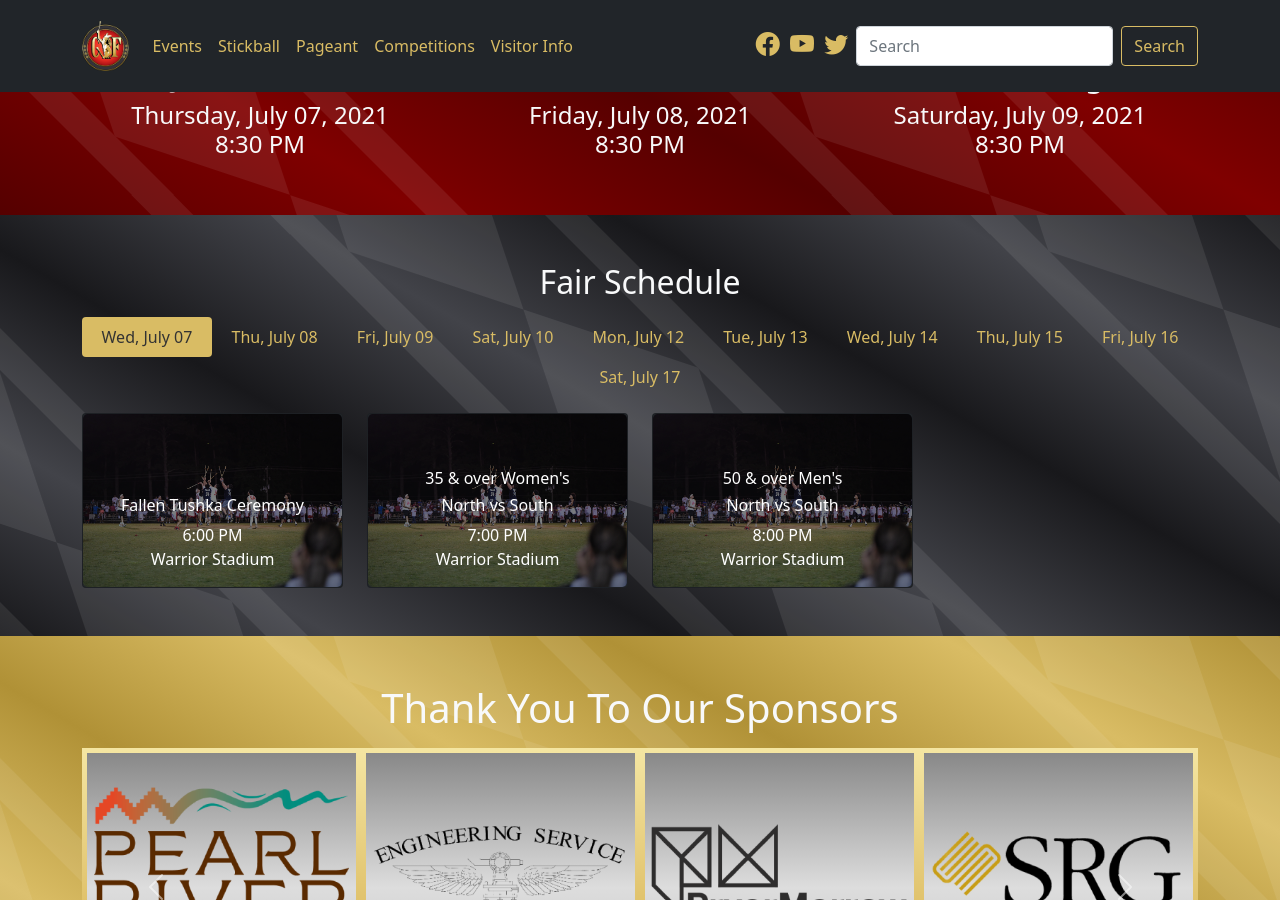
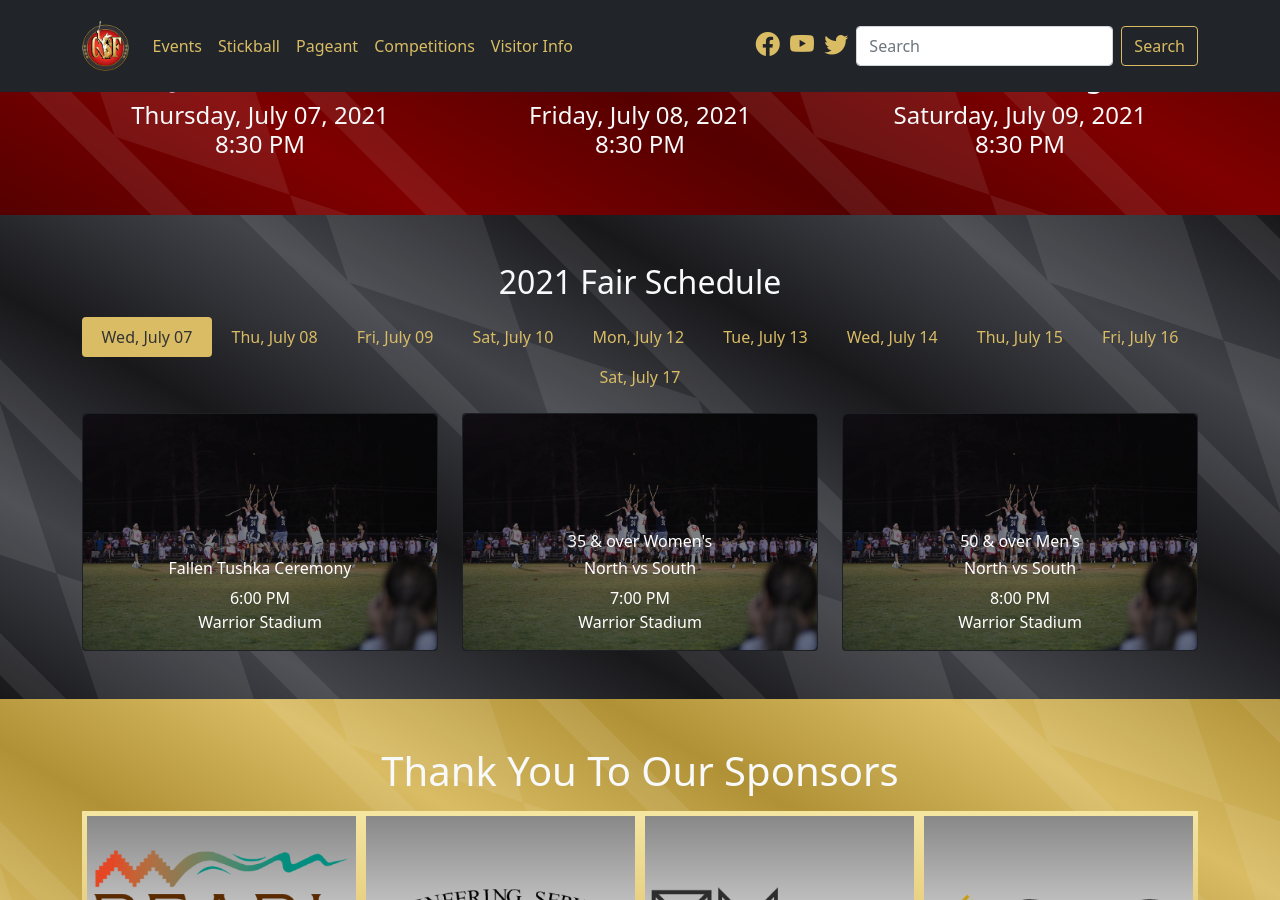
Before and after one commit to smattera/smattera.github.io, a Jekyll site: the page built from events/index.md, in a window 1280 px wide and 900 px high, scrolled down 584 px. Built offline with Jekyll 4.4.1, drawn with Linux system fonts in a browser that asks for light colours; nearby versions of some CDN libraries.

Commit message:
Update events.html

```diff
--- a/_includes/event-card.html
+++ b/_includes/event-card.html
@@ -1,6 +1,6 @@
 <div class="col">
   <div class="card bg-dark text-white">
-    <img src="/assets/img/{{ include.file }}.jpg" alt="{{ include.alt }}" class="img-fluid rounded-3" style="filter: brightness(50%)">
+    <img src="/assets/img/{{ include.file }}.jpg" alt="{{ include.file }}" class="img-fluid rounded-3" style="filter: brightness(50%)">
     <div class="card-img-overlay h-100 d-flex flex-column justify-content-end">
       <h6 class="card-text">{{ include.div}}</h6>
       <h6 class="card-title">{{ include.title }}</h6>
--- a/_includes/events.html
+++ b/_includes/events.html
@@ -24,7 +24,7 @@
 
 <section class="diamond-bg2 text-light py-5 text-center">
   <div class="container">
-    <h2 class="pb-2">Fair Schedule</h2>
+    <h2 class="pb-2">2021 Fair Schedule</h2>
 
     <ul class="nav nav-pills nav-fill" id="myTab" role="tablist">
       {% include event-tab.html class="active" day="dayOne" date="Wed, July 07" %}
@@ -40,100 +40,101 @@
     </ul>
     <div class="tab-content pt-3" id="myTabContent">
       <div class="tab-pane fade show active" id="dayOne" role="tabpanel" aria-labelledby="dayOne-tab">
-        <div class="row row-cols-1 row-cols-md-2 row-cols-lg-4 g-4">
-          {% include event-card.html file="stickball2" alt="Stickball" title="Fallen Tushka Ceremony" time="6:00 PM" loc="Warrior Stadium" %}
-          {% include event-card.html file="stickball2" alt="Stickball" div="35 & over Women's" title="North vs South" time="7:00 PM" loc="Warrior Stadium" %}
-          {% include event-card.html file="stickball2" alt="Stickball" div="50 & over Men's" title="North vs South" time="8:00 PM" loc="Warrior Stadium" %}
+        <div class="row row-cols-1 row-cols-md-2 row-cols-lg-3 g-4">
+          {% include event-card.html file="stickball" title="Fallen Tushka Ceremony" time="6:00 PM" loc="Warrior Stadium" %}
+          {% include event-card.html file="stickball" div="35 & over Women's" title="North vs South" time="7:00 PM" loc="Warrior Stadium" %}
+          {% include event-card.html file="stickball" div="50 & over Men's" title="North vs South" time="8:00 PM" loc="Warrior Stadium" %}
         </div>
       </div>
       <div class="tab-pane fade" id="dayTwo" role="tabpanel" aria-labelledby="dayTwo-tab">
         <div class="row row-cols-1 row-cols-md-2 row-cols-lg-4 g-4">
           {% include event-card.html file="midway" alt="Midway" title="Midway Opens" time="5:00 PM" loc="Midway" %}
-          {% include event-card.html file="stickball2" alt="Stickball" div="Pushmataha" title="G1: Pearl River vs Nanih Waiya Attitude" time="5:00 PM" loc="Warrior Stadium" %}
-          {% include event-card.html file="stickball2" alt="Stickball" div="Pushmataha" title="G2: Koni Osi vs Bok Cito" time="6:00 PM" loc="Warrior Stadium" %}
-          {% include event-card.html file="stickball2" alt="Stickball" title="Fallen Tushka Ceremony" time="6:00 PM" loc="Warrior Stadium" %}
-          {% include event-card.html file="stickball2" alt="Stickball" title="Fallen Tushka Ceremony" time="6:00 PM" loc="Warrior Stadium" %}
-          {% include event-card.html file="stickball2" alt="Stickball" title="Fallen Tushka Ceremony" time="6:00 PM" loc="Warrior Stadium" %}
+          {% include event-card.html file="stickball" div="Pushmataha" title="G1: Pearl River vs Nanih Waiya Attitude" time="5:00 PM" loc="Warrior Stadium" %}
+          {% include event-card.html file="stickball" div="Pushmataha" title="G2: Koni Osi vs Bok Cito" time="6:00 PM" loc="Warrior Stadium" %}
+          {% include event-card.html file="stickball" title="Fallen Tushka Ceremony" time="6:00 PM" loc="Warrior Stadium" %}
+          {% include event-card.html file="stickball" title="Fallen Tushka Ceremony" time="6:00 PM" loc="Warrior Stadium" %}
+          {% include event-card.html file="stickball" title="Fallen Tushka Ceremony" time="6:00 PM" loc="Warrior Stadium" %}
+          {% include event-card.html file="midway" alt="Midway" title="Midway Closes" time="12:00 AM" loc="Midway" %}
         </div>
       </div>
       <div class="tab-pane fade" id="dayThree" role="tabpanel" aria-labelledby="dayThree-tab">
         <div class="row row-cols-1 row-cols-md-2 row-cols-lg-4 g-4">
-          {% include event-card.html file="stickball2" alt="Stickball" title="Fallen Tushka Ceremony" time="6:00 PM" loc="Warrior Stadium" %}
-          {% include event-card.html file="stickball2" alt="Stickball" title="Fallen Tushka Ceremony" time="6:00 PM" loc="Warrior Stadium" %}
-          {% include event-card.html file="stickball2" alt="Stickball" title="Fallen Tushka Ceremony" time="6:00 PM" loc="Warrior Stadium" %}
-          {% include event-card.html file="stickball2" alt="Stickball" title="Fallen Tushka Ceremony" time="6:00 PM" loc="Warrior Stadium" %}
-          {% include event-card.html file="stickball2" alt="Stickball" title="Fallen Tushka Ceremony" time="6:00 PM" loc="Warrior Stadium" %}
-          {% include event-card.html file="stickball2" alt="Stickball" title="Fallen Tushka Ceremony" time="6:00 PM" loc="Warrior Stadium" %}
+          {% include event-card.html file="stickball" title="Fallen Tushka Ceremony" time="6:00 PM" loc="Warrior Stadium" %}
+          {% include event-card.html file="stickball" title="Fallen Tushka Ceremony" time="6:00 PM" loc="Warrior Stadium" %}
+          {% include event-card.html file="stickball" title="Fallen Tushka Ceremony" time="6:00 PM" loc="Warrior Stadium" %}
+          {% include event-card.html file="stickball" title="Fallen Tushka Ceremony" time="6:00 PM" loc="Warrior Stadium" %}
+          {% include event-card.html file="stickball" title="Fallen Tushka Ceremony" time="6:00 PM" loc="Warrior Stadium" %}
+          {% include event-card.html file="stickball" title="Fallen Tushka Ceremony" time="6:00 PM" loc="Warrior Stadium" %}
         </div>
       </div>
       <div class="tab-pane fade" id="dayFour" role="tabpanel" aria-labelledby="dayFour-tab">
         <div class="row row-cols-1 row-cols-md-2 row-cols-lg-4 g-4">
-          {% include event-card.html file="stickball2" alt="Stickball" title="Fallen Tushka Ceremony" time="6:00 PM" loc="Warrior Stadium" %}
-          {% include event-card.html file="stickball2" alt="Stickball" title="Fallen Tushka Ceremony" time="6:00 PM" loc="Warrior Stadium" %}
-          {% include event-card.html file="stickball2" alt="Stickball" title="Fallen Tushka Ceremony" time="6:00 PM" loc="Warrior Stadium" %}
-          {% include event-card.html file="stickball2" alt="Stickball" title="Fallen Tushka Ceremony" time="6:00 PM" loc="Warrior Stadium" %}
-          {% include event-card.html file="stickball2" alt="Stickball" title="Fallen Tushka Ceremony" time="6:00 PM" loc="Warrior Stadium" %}
-          {% include event-card.html file="stickball2" alt="Stickball" title="Fallen Tushka Ceremony" time="6:00 PM" loc="Warrior Stadium" %}
+          {% include event-card.html file="stickball" title="Fallen Tushka Ceremony" time="6:00 PM" loc="Warrior Stadium" %}
+          {% include event-card.html file="stickball" title="Fallen Tushka Ceremony" time="6:00 PM" loc="Warrior Stadium" %}
+          {% include event-card.html file="stickball" title="Fallen Tushka Ceremony" time="6:00 PM" loc="Warrior Stadium" %}
+          {% include event-card.html file="stickball" title="Fallen Tushka Ceremony" time="6:00 PM" loc="Warrior Stadium" %}
+          {% include event-card.html file="stickball" title="Fallen Tushka Ceremony" time="6:00 PM" loc="Warrior Stadium" %}
+          {% include event-card.html file="stickball" title="Fallen Tushka Ceremony" time="6:00 PM" loc="Warrior Stadium" %}
         </div>
       </div>
       <div class="tab-pane fade" id="dayFive" role="tabpanel" aria-labelledby="dayFive-tab">
         <div class="row row-cols-1 row-cols-md-2 row-cols-lg-4 g-4">
-          {% include event-card.html file="stickball2" alt="Stickball" title="Fallen Tushka Ceremony" time="6:00 PM" loc="Warrior Stadium" %}
-          {% include event-card.html file="stickball2" alt="Stickball" title="Fallen Tushka Ceremony" time="6:00 PM" loc="Warrior Stadium" %}
-          {% include event-card.html file="stickball2" alt="Stickball" title="Fallen Tushka Ceremony" time="6:00 PM" loc="Warrior Stadium" %}
-          {% include event-card.html file="stickball2" alt="Stickball" title="Fallen Tushka Ceremony" time="6:00 PM" loc="Warrior Stadium" %}
-          {% include event-card.html file="stickball2" alt="Stickball" title="Fallen Tushka Ceremony" time="6:00 PM" loc="Warrior Stadium" %}
-          {% include event-card.html file="stickball2" alt="Stickball" title="Fallen Tushka Ceremony" time="6:00 PM" loc="Warrior Stadium" %}
+          {% include event-card.html file="stickball" title="Fallen Tushka Ceremony" time="6:00 PM" loc="Warrior Stadium" %}
+          {% include event-card.html file="stickball" title="Fallen Tushka Ceremony" time="6:00 PM" loc="Warrior Stadium" %}
+          {% include event-card.html file="stickball" title="Fallen Tushka Ceremony" time="6:00 PM" loc="Warrior Stadium" %}
+          {% include event-card.html file="stickball" title="Fallen Tushka Ceremony" time="6:00 PM" loc="Warrior Stadium" %}
+          {% include event-card.html file="stickball" title="Fallen Tushka Ceremony" time="6:00 PM" loc="Warrior Stadium" %}
+          {% include event-card.html file="stickball" title="Fallen Tushka Ceremony" time="6:00 PM" loc="Warrior Stadium" %}
         </div>
       </div>
       <div class="tab-pane fade" id="daySix" role="tabpanel" aria-labelledby="daySix-tab">
         <div class="row row-cols-1 row-cols-md-2 row-cols-lg-4 g-4">
-          {% include event-card.html file="stickball2" alt="Stickball" title="Fallen Tushka Ceremony" time="6:00 PM" loc="Warrior Stadium" %}
-          {% include event-card.html file="stickball2" alt="Stickball" title="Fallen Tushka Ceremony" time="6:00 PM" loc="Warrior Stadium" %}
-          {% include event-card.html file="stickball2" alt="Stickball" title="Fallen Tushka Ceremony" time="6:00 PM" loc="Warrior Stadium" %}
-          {% include event-card.html file="stickball2" alt="Stickball" title="Fallen Tushka Ceremony" time="6:00 PM" loc="Warrior Stadium" %}
-          {% include event-card.html file="stickball2" alt="Stickball" title="Fallen Tushka Ceremony" time="6:00 PM" loc="Warrior Stadium" %}
-          {% include event-card.html file="stickball2" alt="Stickball" title="Fallen Tushka Ceremony" time="6:00 PM" loc="Warrior Stadium" %}
+          {% include event-card.html file="stickball" title="Fallen Tushka Ceremony" time="6:00 PM" loc="Warrior Stadium" %}
+          {% include event-card.html file="stickball" title="Fallen Tushka Ceremony" time="6:00 PM" loc="Warrior Stadium" %}
+          {% include event-card.html file="stickball" title="Fallen Tushka Ceremony" time="6:00 PM" loc="Warrior Stadium" %}
+          {% include event-card.html file="stickball" title="Fallen Tushka Ceremony" time="6:00 PM" loc="Warrior Stadium" %}
+          {% include event-card.html file="stickball" title="Fallen Tushka Ceremony" time="6:00 PM" loc="Warrior Stadium" %}
+          {% include event-card.html file="stickball" title="Fallen Tushka Ceremony" time="6:00 PM" loc="Warrior Stadium" %}
         </div>
       </div>
       <div class="tab-pane fade" id="daySeven" role="tabpanel" aria-labelledby="daySeven-tab">
         <div class="row row-cols-1 row-cols-md-2 row-cols-lg-4 g-4">
-          {% include event-card.html file="stickball2" alt="Stickball" title="Fallen Tushka Ceremony" time="6:00 PM" loc="Warrior Stadium" %}
-          {% include event-card.html file="stickball2" alt="Stickball" title="Fallen Tushka Ceremony" time="6:00 PM" loc="Warrior Stadium" %}
-          {% include event-card.html file="stickball2" alt="Stickball" title="Fallen Tushka Ceremony" time="6:00 PM" loc="Warrior Stadium" %}
-          {% include event-card.html file="stickball2" alt="Stickball" title="Fallen Tushka Ceremony" time="6:00 PM" loc="Warrior Stadium" %}
-          {% include event-card.html file="stickball2" alt="Stickball" title="Fallen Tushka Ceremony" time="6:00 PM" loc="Warrior Stadium" %}
-          {% include event-card.html file="stickball2" alt="Stickball" title="Fallen Tushka Ceremony" time="6:00 PM" loc="Warrior Stadium" %}
+          {% include event-card.html file="stickball" title="Fallen Tushka Ceremony" time="6:00 PM" loc="Warrior Stadium" %}
+          {% include event-card.html file="stickball" title="Fallen Tushka Ceremony" time="6:00 PM" loc="Warrior Stadium" %}
+          {% include event-card.html file="stickball" title="Fallen Tushka Ceremony" time="6:00 PM" loc="Warrior Stadium" %}
+          {% include event-card.html file="stickball" title="Fallen Tushka Ceremony" time="6:00 PM" loc="Warrior Stadium" %}
+          {% include event-card.html file="stickball" title="Fallen Tushka Ceremony" time="6:00 PM" loc="Warrior Stadium" %}
+          {% include event-card.html file="stickball" title="Fallen Tushka Ceremony" time="6:00 PM" loc="Warrior Stadium" %}
         </div>
       </div>
       <div class="tab-pane fade" id="dayEight" role="tabpanel" aria-labelledby="dayEight-tab">
         <div class="row row-cols-1 row-cols-md-2 row-cols-lg-4 g-4">
-          {% include event-card.html file="stickball2" alt="Stickball" title="Fallen Tushka Ceremony" time="6:00 PM" loc="Warrior Stadium" %}
-          {% include event-card.html file="stickball2" alt="Stickball" title="Fallen Tushka Ceremony" time="6:00 PM" loc="Warrior Stadium" %}
-          {% include event-card.html file="stickball2" alt="Stickball" title="Fallen Tushka Ceremony" time="6:00 PM" loc="Warrior Stadium" %}
-          {% include event-card.html file="stickball2" alt="Stickball" title="Fallen Tushka Ceremony" time="6:00 PM" loc="Warrior Stadium" %}
-          {% include event-card.html file="stickball2" alt="Stickball" title="Fallen Tushka Ceremony" time="6:00 PM" loc="Warrior Stadium" %}
-          {% include event-card.html file="stickball2" alt="Stickball" title="Fallen Tushka Ceremony" time="6:00 PM" loc="Warrior Stadium" %}
+          {% include event-card.html file="stickball" title="Fallen Tushka Ceremony" time="6:00 PM" loc="Warrior Stadium" %}
+          {% include event-card.html file="stickball" title="Fallen Tushka Ceremony" time="6:00 PM" loc="Warrior Stadium" %}
+          {% include event-card.html file="stickball" title="Fallen Tushka Ceremony" time="6:00 PM" loc="Warrior Stadium" %}
+          {% include event-card.html file="stickball" title="Fallen Tushka Ceremony" time="6:00 PM" loc="Warrior Stadium" %}
+          {% include event-card.html file="stickball" title="Fallen Tushka Ceremony" time="6:00 PM" loc="Warrior Stadium" %}
+          {% include event-card.html file="stickball" title="Fallen Tushka Ceremony" time="6:00 PM" loc="Warrior Stadium" %}
         </div>
       </div>
       <div class="tab-pane fade" id="dayNine" role="tabpanel" aria-labelledby="dayNine-tab">
         <div class="row row-cols-1 row-cols-md-2 row-cols-lg-4 g-4">
-          {% include event-card.html file="stickball2" alt="Stickball" title="Fallen Tushka Ceremony" time="6:00 PM" loc="Warrior Stadium" %}
-          {% include event-card.html file="stickball2" alt="Stickball" title="Fallen Tushka Ceremony" time="6:00 PM" loc="Warrior Stadium" %}
-          {% include event-card.html file="stickball2" alt="Stickball" title="Fallen Tushka Ceremony" time="6:00 PM" loc="Warrior Stadium" %}
-          {% include event-card.html file="stickball2" alt="Stickball" title="Fallen Tushka Ceremony" time="6:00 PM" loc="Warrior Stadium" %}
-          {% include event-card.html file="stickball2" alt="Stickball" title="Fallen Tushka Ceremony" time="6:00 PM" loc="Warrior Stadium" %}
-          {% include event-card.html file="stickball2" alt="Stickball" title="Fallen Tushka Ceremony" time="6:00 PM" loc="Warrior Stadium" %}
+          {% include event-card.html file="stickball" title="Fallen Tushka Ceremony" time="6:00 PM" loc="Warrior Stadium" %}
+          {% include event-card.html file="stickball" title="Fallen Tushka Ceremony" time="6:00 PM" loc="Warrior Stadium" %}
+          {% include event-card.html file="stickball" title="Fallen Tushka Ceremony" time="6:00 PM" loc="Warrior Stadium" %}
+          {% include event-card.html file="stickball" title="Fallen Tushka Ceremony" time="6:00 PM" loc="Warrior Stadium" %}
+          {% include event-card.html file="stickball" title="Fallen Tushka Ceremony" time="6:00 PM" loc="Warrior Stadium" %}
+          {% include event-card.html file="stickball" title="Fallen Tushka Ceremony" time="6:00 PM" loc="Warrior Stadium" %}
         </div>
       </div>
       <div class="tab-pane fade" id="dayTen" role="tabpanel" aria-labelledby="dayTen-tab">
         <div class="row row-cols-1 row-cols-md-2 row-cols-lg-4 g-4">
-          {% include event-card.html file="stickball2" alt="Stickball" title="Fallen Tushka Ceremony" time="6:00 PM" loc="Warrior Stadium" %}
-          {% include event-card.html file="stickball2" alt="Stickball" title="Fallen Tushka Ceremony" time="6:00 PM" loc="Warrior Stadium" %}
-          {% include event-card.html file="stickball2" alt="Stickball" title="Fallen Tushka Ceremony" time="6:00 PM" loc="Warrior Stadium" %}
-          {% include event-card.html file="stickball2" alt="Stickball" title="Fallen Tushka Ceremony" time="6:00 PM" loc="Warrior Stadium" %}
-          {% include event-card.html file="stickball2" alt="Stickball" title="Fallen Tushka Ceremony" time="6:00 PM" loc="Warrior Stadium" %}
-          {% include event-card.html file="stickball2" alt="Stickball" title="Fallen Tushka Ceremony" time="6:00 PM" loc="Warrior Stadium" %}
+          {% include event-card.html file="stickball" title="Fallen Tushka Ceremony" time="6:00 PM" loc="Warrior Stadium" %}
+          {% include event-card.html file="stickball" title="Fallen Tushka Ceremony" time="6:00 PM" loc="Warrior Stadium" %}
+          {% include event-card.html file="stickball" title="Fallen Tushka Ceremony" time="6:00 PM" loc="Warrior Stadium" %}
+          {% include event-card.html file="stickball" title="Fallen Tushka Ceremony" time="6:00 PM" loc="Warrior Stadium" %}
+          {% include event-card.html file="stickball" title="Fallen Tushka Ceremony" time="6:00 PM" loc="Warrior Stadium" %}
+          {% include event-card.html file="stickball" title="Fallen Tushka Ceremony" time="6:00 PM" loc="Warrior Stadium" %}
         </div>
       </div>
     </div>
--- a/assets/css/main.scss
+++ b/assets/css/main.scss
@@ -132,13 +132,13 @@ body::before {
   }
 
   .card-bg1 {
-      background: url("/assets/img/events2.jpg") center no-repeat;
+      background: url("/assets/img/events.jpg") center no-repeat;
       background-size: cover;
       height: 600px;
   }
 
   .card-bg2 {
-    background: url("/assets/img/stickball2.jpg") center no-repeat;
+    background: url("/assets/img/stickball.jpg") center no-repeat;
     background-size: cover;
     height: 600px;
   }
@@ -150,7 +150,7 @@ body::before {
   }
 
   .card-bg4 {
-    background: url("/assets/img/competitions2.jpg") center no-repeat;
+    background: url("/assets/img/competitions.jpg") center no-repeat;
     background-size: cover;
     height: 600px;
   }
```
Also changed, not shown: assets/img/competitions.jpg (renamed from assets/img/competitions2.jpg), assets/img/events.jpg (renamed from assets/img/events2.jpg), assets/img/stickball.jpg (renamed from assets/img/stickball2.jpg).
